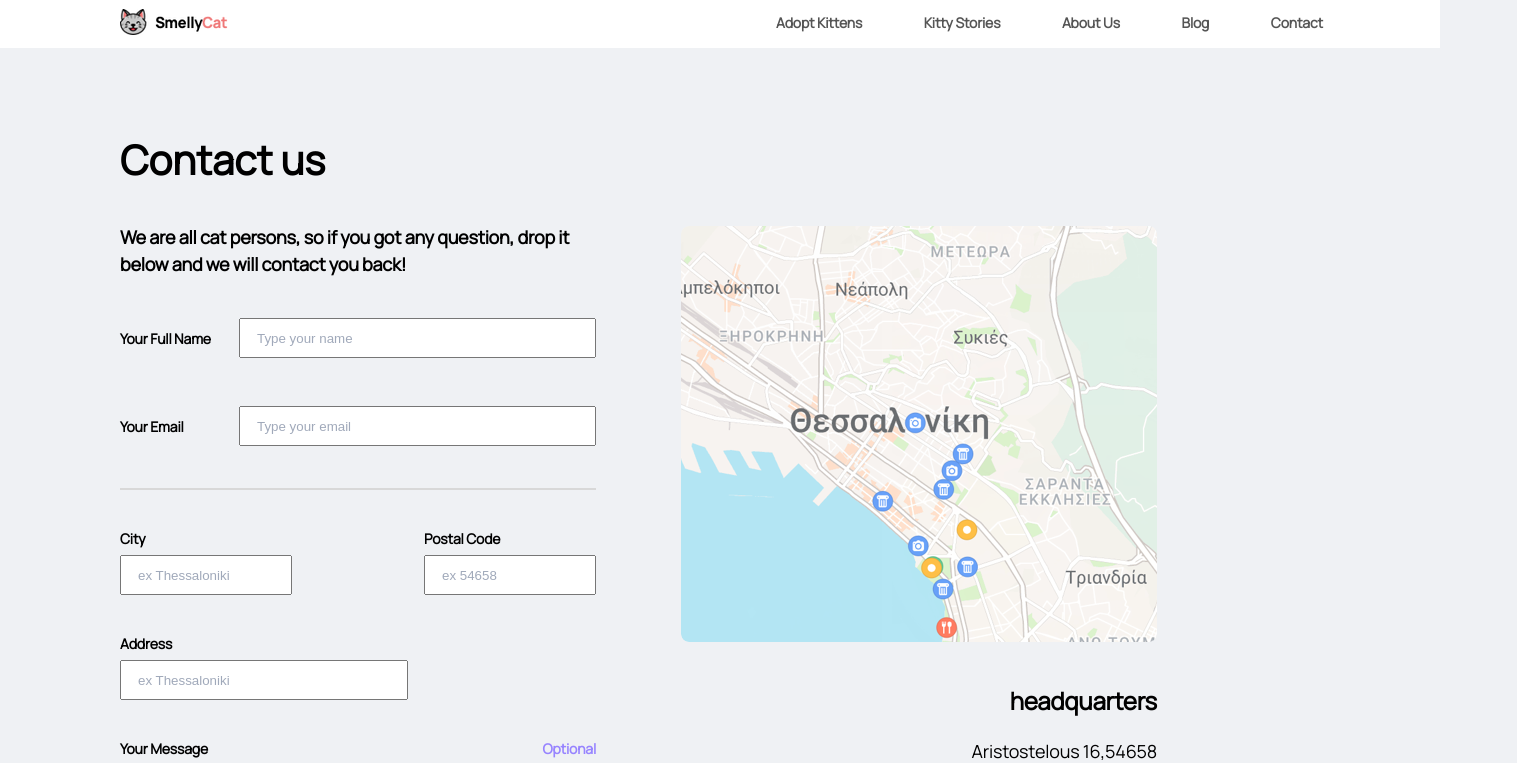
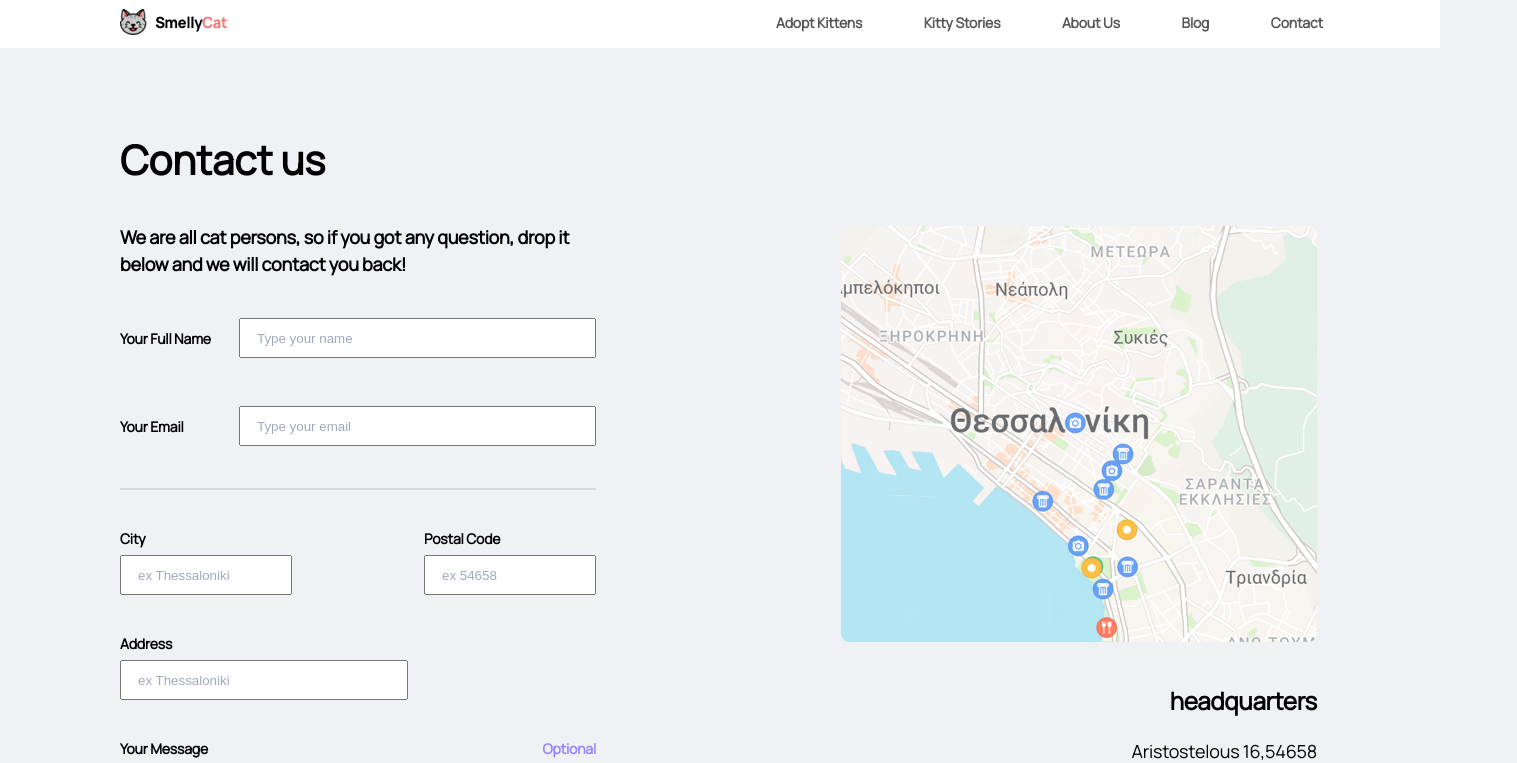
Before and after one commit to SteliosKoulinas/smellycat-app, an Angular app: page / in a window 1280 px wide. Shown: the top 763 px of the page, 1517 px wide, since content can reach past the window. Built offline with nearby package versions, Linux system fonts and the light colour scheme.

Commit message:
change body width to fit-content

```diff
--- a/src/styles.css
+++ b/src/styles.css
@@ -10,5 +10,5 @@
     font-family: "Manrope";
     font-size: 14px;
     background-color: #eff1f4;
-    width: 100%;
+    width: fit-content;
   }
```
